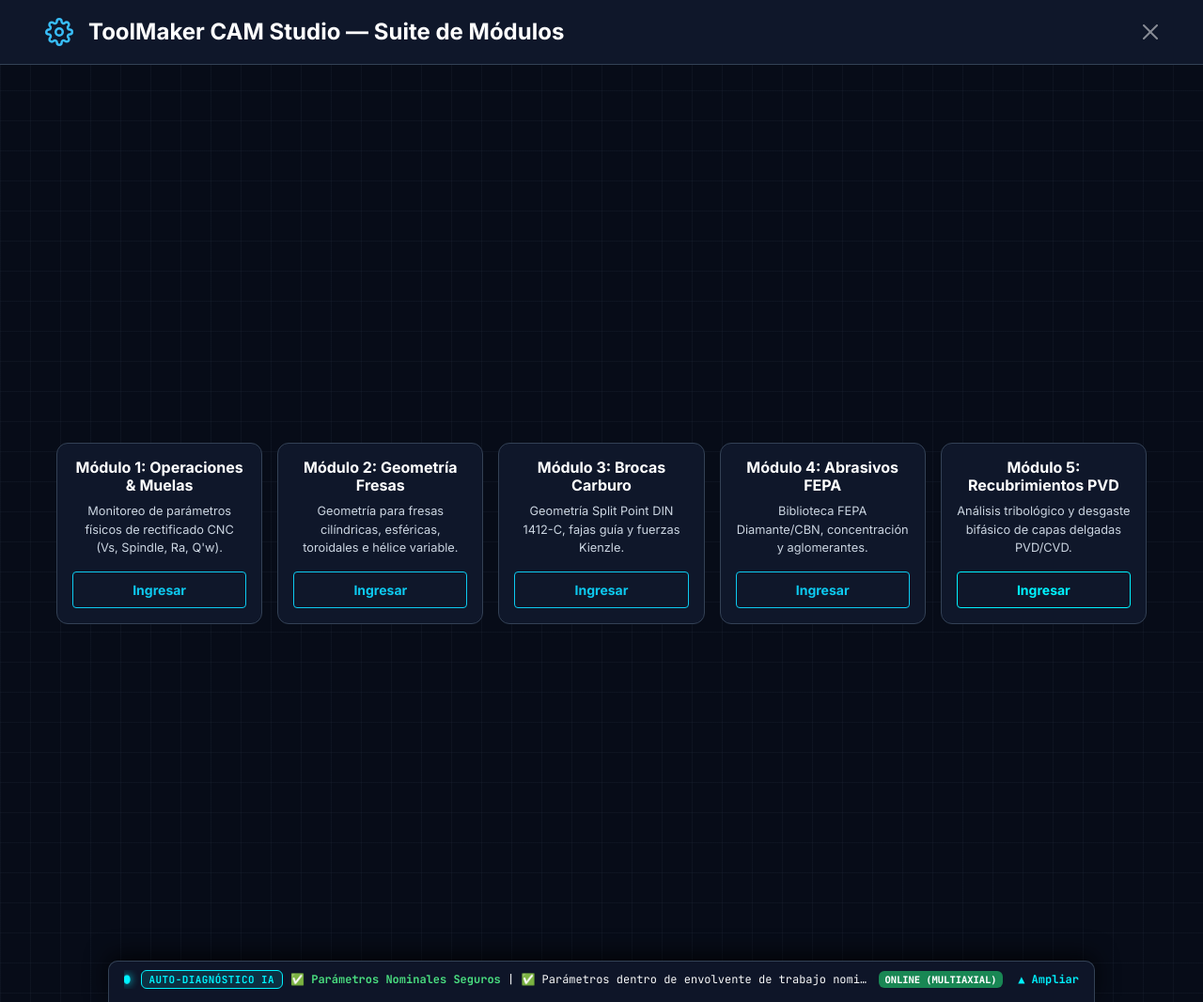
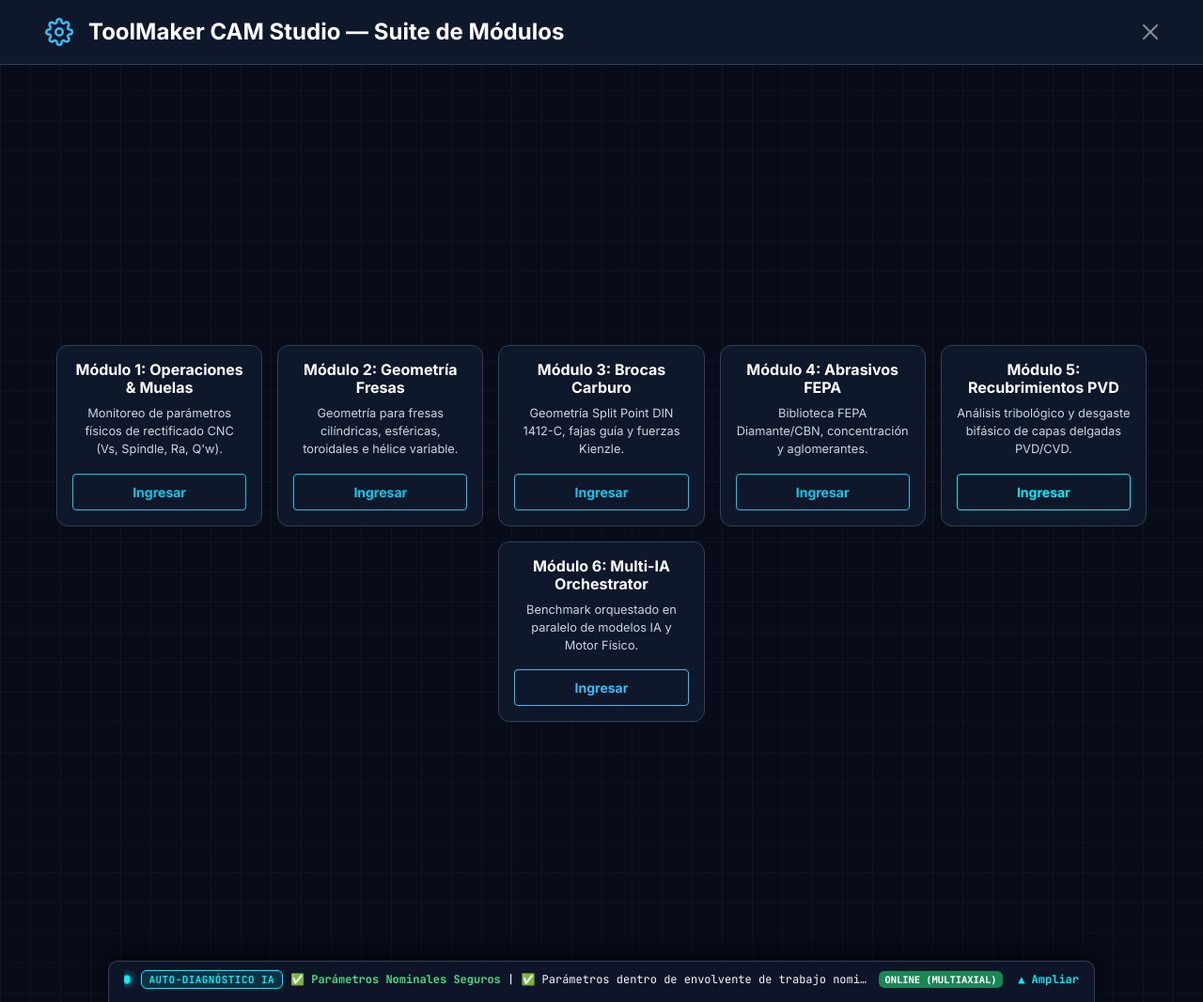
Before and after one commit to Juangzz88/ToolMaker-CAM-Studio, a Flask app: page /geometria-brocas in a window 1280 px wide, after a click on "ToolMaker CAM". Shown: the whole page at 94% size. Run offline with Flask 3, Linux system fonts and the light colour scheme.

Commit message:
Fix: Corregir base.html agregando url_for dinamicos para Modulos 5 y 6

```diff
--- a/templates/base.html
+++ b/templates/base.html
@@ -27,7 +27,6 @@
   <link rel="stylesheet" href="https://cdn.jsdelivr.net/npm/bootstrap-icons@1.11.1/font/bootstrap-icons.css">
 
   <style>
-    /* Reset & Paleta Industrial Sobria Slate Cyan */
     :root {
       --slate-bg: #0b1120;
       --panel-bg: #111a36;
@@ -41,10 +40,9 @@
       color: #f8fafc;
       font-family: 'Inter', sans-serif;
       overflow-x: hidden;
-      padding-bottom: 42px; /* Espacio de reserva para el Dock Fijo Inferior */
+      padding-bottom: 42px;
     }
 
-    /* BARRA LATERAL (SIDEBAR) */
     .app-layout {
       display: flex;
       min-height: 100vh;
@@ -144,7 +142,6 @@
       opacity: 1;
     }
 
-    /* CONTENEDOR PRINCIPAL */
     .main-wrapper {
       flex-grow: 1;
       width: calc(100vw - 65px);
@@ -152,7 +149,6 @@
       overflow-y: auto;
     }
 
-    /* ELEMENTOS DE FORMULARIO Y TARJETAS */
     input.form-control,
     select.form-select,
     .param-value,
@@ -194,7 +190,6 @@
       color: #4ade80 !important;
     }
 
-    /* MODAL FULLSCREEN */
     .modal-fullscreen .modal-content {
       background-color: #070c18 !important;
       background-image: linear-gradient(rgba(51, 65, 85, 0.15) 1px, transparent 1px),
@@ -228,9 +223,6 @@
       line-height: 1.5 !important;
     }
 
-    /* ==========================================
-       BARRA DOCK INFERIOR (AUTO-DIAGNÓSTICO NO INVASIVO)
-       ========================================== */
     .ia-dock-container {
       position: fixed;
       bottom: 0;
@@ -254,7 +246,6 @@
       border-color: #38bdf8;
     }
 
-    /* Encabezado Fijo del Dock (38px Alto) */
     .ia-dock-header {
       padding: 8px 16px;
       display: flex;
@@ -265,7 +256,6 @@
       height: 38px;
     }
 
-    /* Cuerpo Desplegable (Oculto por defecto) */
     .ia-dock-body {
       max-height: 0;
       overflow: hidden;
@@ -274,7 +264,6 @@
       transition: max-height 0.35s ease, padding 0.35s ease, opacity 0.25s ease;
     }
 
-    /* Estado Expandido */
     .ia-dock-container.expanded .ia-dock-body {
       max-height: 260px;
       padding: 12px 16px 16px 16px;
@@ -449,9 +438,7 @@
     </div>
   </div>
 
-  <!-- ==========================================
-       BARRA DOCK INFERIOR DE AUTO-DIAGNÓSTICO IA (NO INVASIVA)
-       ========================================== -->
+  <!-- BARRA DOCK INFERIOR DE AUTO-DIAGNÓSTICO IA -->
   <div id="iaDockWidget" class="ia-dock-container">
     <div class="ia-dock-header" onclick="toggleIADock()">
       <div class="d-flex align-items-center gap-2 overflow-hidden me-2">
@@ -474,11 +461,7 @@
     </div>
   </div>
 
-  <!-- ============================================================================= -->
-  <!-- MODALES DE MINIVISTAS Y DIAGNÓSTICO EXPERTO                                 -->
-  <!-- ============================================================================= -->
-
-  <!-- MODAL PANTALLA COMPLETA SUITE (MINIVISTAS DE TOOLMAKER CAM) -->
+  <!-- MODAL PANTALLA COMPLETA SUITE (MINIVISTAS) CON URL_FOR DINÁMICOS -->
   <div class="modal fade" id="dashboardModal" tabindex="-1" aria-hidden="true">
     <div class="modal-dialog modal-fullscreen">
       <div class="modal-content">
@@ -496,53 +479,69 @@
         <div class="modal-body p-5 d-flex align-items-center justify-content-center">
           <div class="container-fluid" style="max-width: 1450px;">
             <div class="row g-3 justify-content-center">
+              <!-- Módulo 1 -->
               <div class="col-lg-2-4 col-md-4 col-sm-6">
                 <div class="card module-card-preview h-100 p-3 text-center d-flex flex-column justify-content-between">
                   <div>
                     <h5 class="text-white mb-2 fs-6 fw-bold">Módulo 1: Operaciones & Muelas</h5>
                     <p class="module-card-description mb-3">Monitoreo de parámetros físicos de rectificado CNC (Vs, Spindle, Ra, Q'w).</p>
                   </div>
-                  <a href="/calculadora-muelas" class="btn btn-outline-info w-100 fw-bold btn-sm py-2">Ingresar</a>
+                  <a href="{{ url_for('calculadora_muelas') }}" class="btn btn-outline-info w-100 fw-bold btn-sm py-2">Ingresar</a>
                 </div>
               </div>
 
+              <!-- Módulo 2 -->
               <div class="col-lg-2-4 col-md-4 col-sm-6">
                 <div class="card module-card-preview h-100 p-3 text-center d-flex flex-column justify-content-between">
                   <div>
                     <h5 class="text-white mb-2 fs-6 fw-bold">Módulo 2: Geometría Fresas</h5>
                     <p class="module-card-description mb-3">Geometría para fresas cilíndricas, esféricas, toroidales e hélice variable.</p>
                   </div>
-                  <a href="/geometria-herramienta" class="btn btn-outline-info w-100 fw-bold btn-sm py-2">Ingresar</a>
+                  <a href="{{ url_for('geometria_herramienta') }}" class="btn btn-outline-info w-100 fw-bold btn-sm py-2">Ingresar</a>
                 </div>
               </div>
 
+              <!-- Módulo 3 -->
               <div class="col-lg-2-4 col-md-4 col-sm-6">
                 <div class="card module-card-preview h-100 p-3 text-center d-flex flex-column justify-content-between">
                   <div>
                     <h5 class="text-white mb-2 fs-6 fw-bold">Módulo 3: Brocas Carburo</h5>
                     <p class="module-card-description mb-3">Geometría Split Point DIN 1412-C, fajas guía y fuerzas Kienzle.</p>
                   </div>
-                  <a href="/geometria-brocas" class="btn btn-outline-info w-100 fw-bold btn-sm py-2">Ingresar</a>
+                  <a href="{{ url_for('geometria_brocas') }}" class="btn btn-outline-info w-100 fw-bold btn-sm py-2">Ingresar</a>
                 </div>
               </div>
 
+              <!-- Módulo 4 -->
               <div class="col-lg-2-4 col-md-4 col-sm-6">
                 <div class="card module-card-preview h-100 p-3 text-center d-flex flex-column justify-content-between">
                   <div>
                     <h5 class="text-white mb-2 fs-6 fw-bold">Módulo 4: Abrasivos FEPA</h5>
                     <p class="module-card-description mb-3">Biblioteca FEPA Diamante/CBN, concentración y aglomerantes.</p>
                   </div>
-                  <a href="/catalogo-abrasivos" class="btn btn-outline-info w-100 fw-bold btn-sm py-2">Ingresar</a>
+                  <a href="{{ url_for('catalogo_abrasivos') }}" class="btn btn-outline-info w-100 fw-bold btn-sm py-2">Ingresar</a>
                 </div>
               </div>
 
+              <!-- Módulo 5 -->
               <div class="col-lg-2-4 col-md-4 col-sm-6">
                 <div class="card module-card-preview h-100 p-3 text-center d-flex flex-column justify-content-between">
                   <div>
                     <h5 class="text-white mb-2 fs-6 fw-bold">Módulo 5: Recubrimientos PVD</h5>
                     <p class="module-card-description mb-3">Análisis tribológico y desgaste bifásico de capas delgadas PVD/CVD.</p>
                   </div>
-                  <a href="/recubrimientos" class="btn btn-outline-info w-100 fw-bold btn-sm py-2" style="border-color: #00f2fe !important; color: #00f2fe !important;">Ingresar</a>
+                  <a href="{{ url_for('recubrimientos') }}" class="btn btn-outline-info w-100 fw-bold btn-sm py-2" style="border-color: #00f2fe !important; color: #00f2fe !important;">Ingresar</a>
+                </div>
+              </div>
+
+              <!-- Módulo 6 -->
+              <div class="col-lg-2-4 col-md-4 col-sm-6">
+                <div class="card module-card-preview h-100 p-3 text-center d-flex flex-column justify-content-between">
+                  <div>
+                    <h5 class="text-white mb-2 fs-6 fw-bold">Módulo 6: Multi-IA Orchestrator</h5>
+                    <p class="module-card-description mb-3">Benchmark orquestado en paralelo de modelos IA y Motor Físico.</p>
+                  </div>
+                  <a href="{{ url_for('vista_multi_ia') }}" class="btn btn-outline-info w-100 fw-bold btn-sm py-2" style="border-color: #38bdf8 !important; color: #38bdf8 !important;">Ingresar</a>
                 </div>
               </div>
             </div>
@@ -552,7 +551,8 @@
     </div>
   </div>
 
-  <!-- MODAL 1: CARBURO SÓLIDO (% COBALTO) -->
+  <!-- MODALES DE ASISTENTES TÉCNICOS -->
+  <!-- MODAL 1: CARBURO SÓLIDO -->
   <div class="modal fade" id="modalCarburo" tabindex="-1" aria-hidden="true">
     <div class="modal-dialog modal-dialog-centered">
       <div class="modal-content bg-dark border-secondary text-light">
@@ -580,7 +580,7 @@
     </div>
   </div>
 
-  <!-- MODAL 2: DEFLEXIÓN ELÁSTICA PARA HERRAMIENTAS DE CORTE -->
+  <!-- MODAL 2: DEFLEXIÓN ELÁSTICA -->
   <div class="modal fade" id="modalDeflexion" tabindex="-1" aria-hidden="true">
     <div class="modal-dialog modal-dialog-centered modal-lg">
       <div class="modal-content bg-dark border-secondary text-light">
@@ -640,7 +640,7 @@
     </div>
   </div>
 
-  <!-- MODAL 3: DIN 6535 / ISO H6 -->
+  <!-- MODAL 3: DIN 6535 -->
   <div class="modal fade" id="modalMangos" tabindex="-1" aria-hidden="true">
     <div class="modal-dialog modal-dialog-centered">
       <div class="modal-content bg-dark border-secondary text-light">
@@ -676,7 +676,7 @@
     </div>
   </div>
 
-  <!-- MODAL 4: ASISTENTE ANTI-FALLAS TROUBLESHOOTING -->
+  <!-- MODAL 4: TROUBLESHOOTING -->
   <div class="modal fade" id="modalTroubleshooting" tabindex="-1" aria-hidden="true">
     <div class="modal-dialog modal-dialog-centered modal-lg">
       <div class="modal-content bg-dark border-info text-light">
@@ -718,14 +718,11 @@
     </div>
   </div>
 
-  <!-- SCRIPT DE BOOTSTRAP BUNDLE -->
   <script src="https://cdn.jsdelivr.net/npm/bootstrap@5.3.2/dist/js/bootstrap.bundle.min.js"></script>
 
-  <!-- LÓGICA GENERAL DE AUTO-DIAGNÓSTICO IA Y MODALES EXPERTOS -->
   <script>
   let autoAiTimer = null;
 
-  // --- INTERACCIÓN DESPLEGABLE DEL DOCK INFERIOR ---
   function toggleIADock() {
     const dock = document.getElementById('iaDockWidget');
     const btnText = document.getElementById('dock-toggle-btn');
@@ -746,9 +743,7 @@
       const unidadReal = radioUnidad ? radioUnidad.value : (window.currentUnit || 'mm');
 
       const inputs = document.querySelectorAll('input, select');
-      let datosModulo = {
-        unidad: unidadReal
-      };
+      let datosModulo = { unidad: unidadReal };
 
       inputs.forEach(i => {
         if ((i.id || i.name) && i.value !== "") {
@@ -823,14 +818,12 @@
 
       const diagTexto = data.diagnostico || 'Diagnóstico procesado correctamente.';
 
-      // Actualizar Resumen en barra delgada
       if (summaryText) {
         summaryText.innerHTML = esAlerta
           ? `<span class="text-danger fw-bold">⚠️ Desviación crítica detectada en parámetros de proceso</span>`
           : `<span class="status-ok fw-bold">✅ Parámetros Nominales Seguros</span> | ${diagTexto.substring(0, 95)}...`;
       }
 
-      // Actualizar Contenido completo en el cuerpo expandible
       if (outputBox) {
         const providerTag = data.provider ? `[${data.provider.toUpperCase()}]\n` : '';
         outputBox.innerText = providerTag + diagTexto;
@@ -851,7 +844,6 @@
     });
   }
 
-  /* MODAL EXPERTO 1: SUSTRATO CARBURO */
   function calcCarburo() {
     const co = document.getElementById('carburo_co')?.value || '10';
     const eVal = { '6': '630 GPa', '8': '610 GPa', '10': '590 GPa', '12': '560 GPa' }[co];
@@ -863,7 +855,6 @@
     if (document.getElementById('res-carb-hv')) document.getElementById('res-carb-hv').textContent = hvVal;
   }
 
-  /* MODAL EXPERTO 2: DEFLEXIÓN ELÁSTICA REAL PARA HERRAMIENTAS DE CORTE */
   function calcDeflexion() {
     const D_ext = parseFloat(document.getElementById('def_D_ext')?.value) || 12.0;
     const d_nuc = parseFloat(document.getElementById('def_d')?.value) || 7.8;
@@ -873,24 +864,15 @@
     const fRad = parseFloat(document.getElementById('def_frad')?.value) || 150.0;
     const co = document.getElementById('carburo_co')?.value || '10';
 
-    // 1. Módulo de Young dinámico según % de Cobalto
     const eCarburoMap = { '6': 630000, '8': 610000, '10': 590000, '12': 560000 };
     const eCarburo = eCarburoMap[co] || 590000;
 
-    // 2. Momento de Inercia Teórico del Núcleo
     const i_teorico = (Math.PI * Math.pow(d_nuc, 4)) / 64.0;
-
-    // 3. Factor de Corrección por Vaciado de Canales (Z) y Hélice (lambda)
     const factorRanuras = 1.0 - (0.05 * z_canales) - (0.0015 * helice_deg);
     const i_efectivo = i_teorico * Math.max(factorRanuras, 0.30);
-
-    // 4. Cálculo de Deflexión en Voladizo: delta = (Frad * L³) / (3 * E * Iz_efectivo)
     const delta = (fRad * Math.pow(l_vol, 3)) / (3.0 * eCarburo * i_efectivo);
-
-    // 5. Porcentaje de Núcleo respecto al Diámetro Exterior
     const pctNucleo = (d_nuc / D_ext) * 100.0;
 
-    // Actualización de resultados en pantalla
     const resPct = document.getElementById('res-pct-nucleo-val');
     const resIz = document.getElementById('res-iz-efectivo-val');
     const resVal = document.getElementById('res-def-val');
@@ -911,14 +893,12 @@
     }
   }
 
-  /* MODAL EXPERTO 3: DIN 6535 */
   function calcDin6535() {
     const d = document.getElementById('din_diam')?.value || '10';
     const forceMap = { '6': '> 45 Nm', '8': '> 85 Nm', '10': '> 130 Nm', '12': '> 210 Nm', '16': '> 380 Nm' };
     if (document.getElementById('res-din-force')) document.getElementById('res-din-force').textContent = forceMap[d] || '> 100 Nm';
   }
 
-  /* MODAL EXPERTO 4: TROUBLESHOOTING */
   const matrizTroubleshooting = {
     chipping: {
       causa: "Fuerza específica de corte o impacto mecánico excesivo al entrar al canal, o sustrato frágil.",
```
Lines whose indentation alone changed are shown as unchanged.
